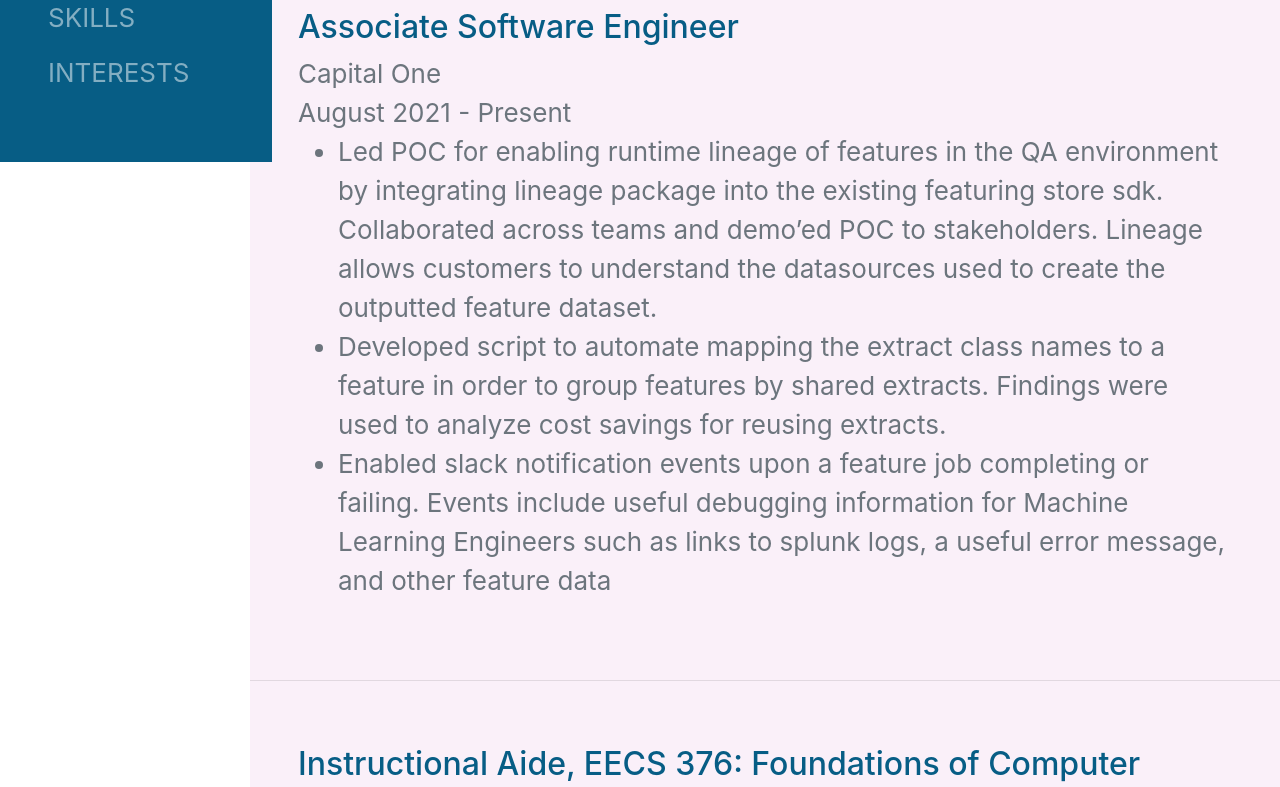
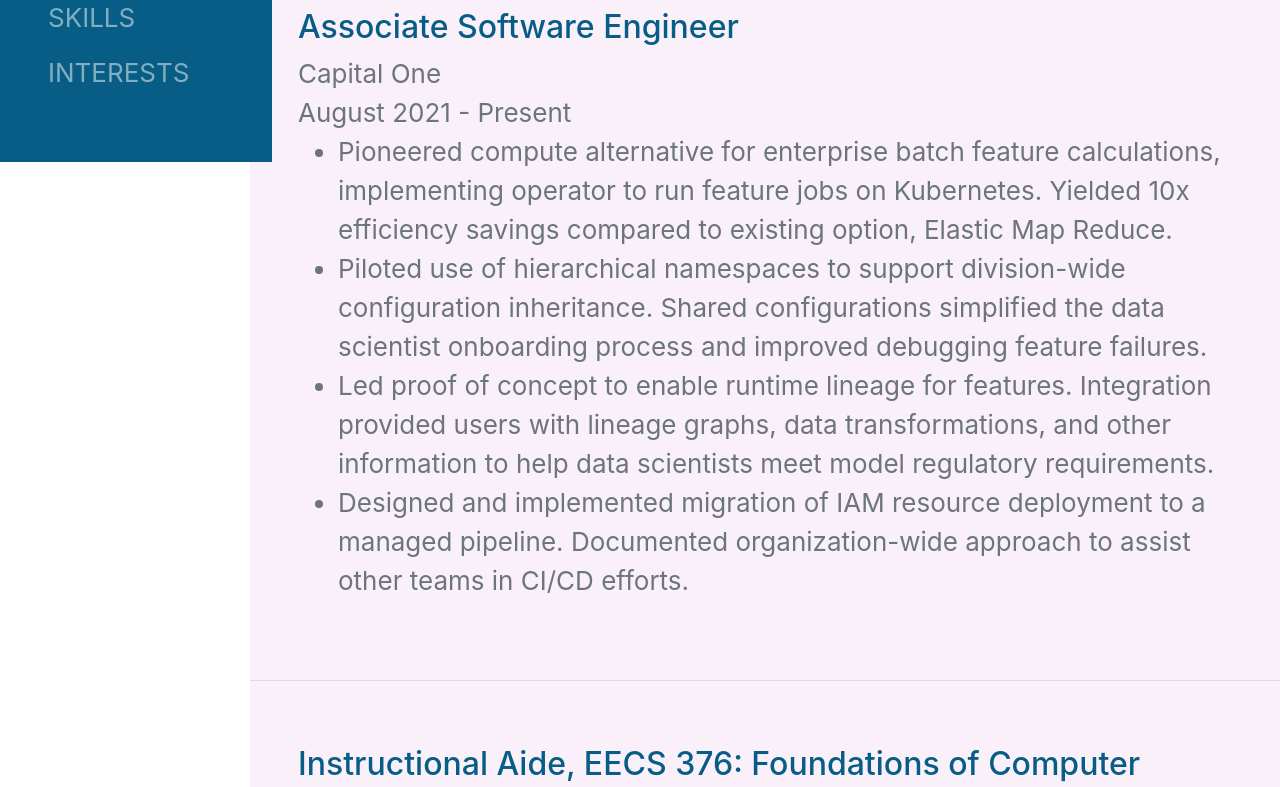
Before and after one commit to hadpeter/personal-site, a React (Create React App) app: page / in a window 1280 px wide. Shown: the part 638-1425 px from the top of the page. Built offline with nearby package versions, Linux system fonts and the light colour scheme.

Commit message:
updated Capital One full time content through May

```diff
--- a/src/components/capitalOneFullTime.js
+++ b/src/components/capitalOneFullTime.js
@@ -13,9 +13,10 @@
                 August 2021 - Present
             </h>
             <ul class = "text-muted">
-                <li>Led POC for enabling runtime lineage of features in the QA environment by integrating lineage package into the existing featuring store sdk. Collaborated across teams and demo’ed POC to stakeholders. Lineage allows customers to understand the datasources used to create the outputted feature dataset.</li>
-                <li>Developed script to automate mapping the extract class names to a feature in order to group features by shared extracts. Findings were used to analyze cost savings for reusing extracts.</li>
-                <li>Enabled slack notification events upon a feature job completing or failing. Events include useful debugging information for Machine Learning Engineers such as links to splunk logs, a useful error message, and other feature data</li>
+                <li>Pioneered compute alternative for enterprise batch feature calculations, implementing operator to run feature jobs on Kubernetes. Yielded 10x efficiency savings compared to existing option, Elastic Map Reduce.</li>
+                <li>Piloted use of hierarchical namespaces to support division-wide configuration inheritance. Shared configurations simplified the data scientist onboarding process and improved debugging feature failures.</li>
+                <li>Led proof of concept to enable runtime lineage for features. Integration provided users with lineage graphs, data transformations, and other information to help data scientists meet model regulatory requirements.</li>
+                <li>Designed and implemented migration of IAM resource deployment to a managed pipeline. Documented organization-wide approach to assist other teams in CI/CD efforts.</li>
             </ul>
             </div>
         </div>
```
